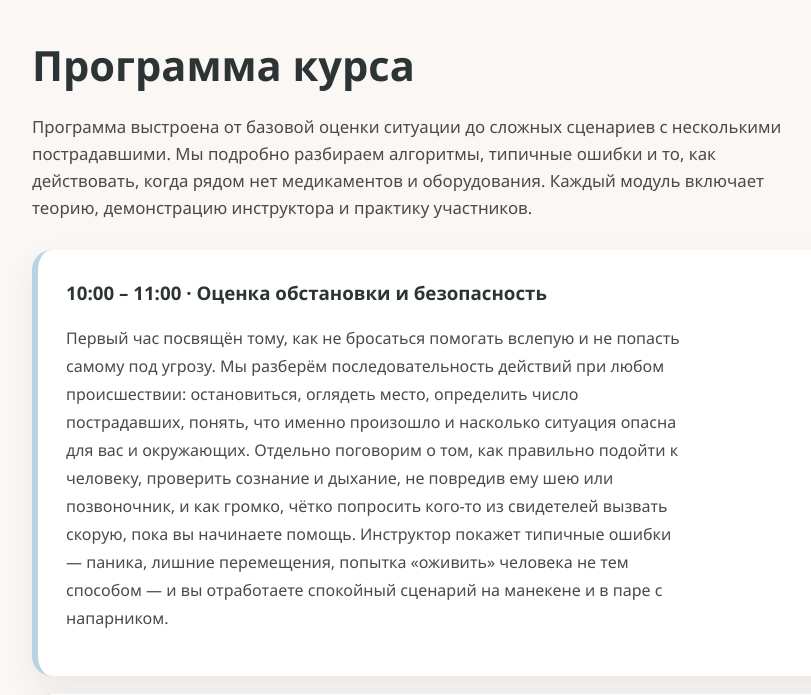
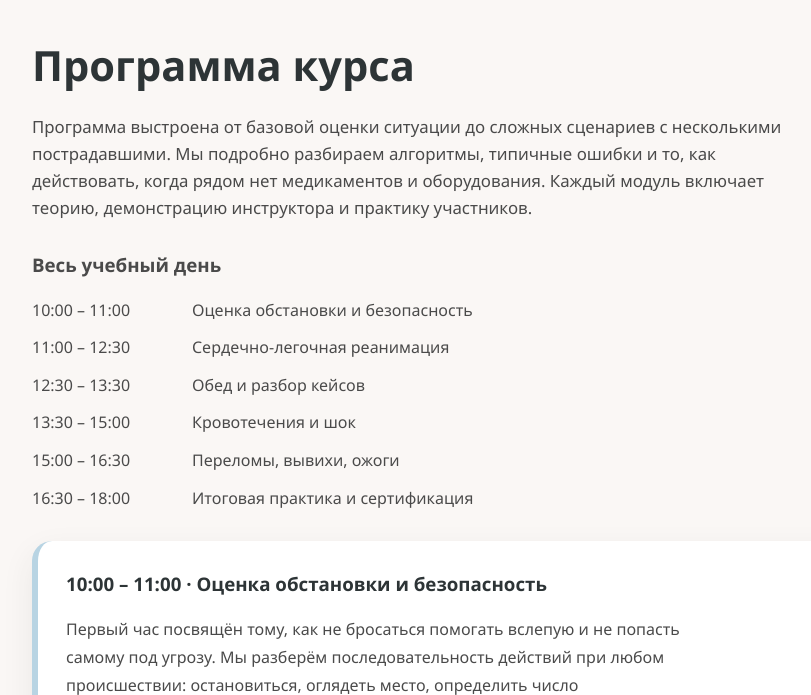
Before and after one commit to Alexxz/test-landing, a PHP site: page / in a window 1280 px wide. Shown: the part 1686-2381 px from the top of the page, without its empty margins (48-859 px from the left). Run offline with PHP 8.4, Linux system fonts and the light colour scheme; some libraries are stand-ins or nearby versions.

Commit message:
Add a compact day overview before the full course program

```diff
--- a/css/style.css
+++ b/css/style.css
@@ -496,3 +496,31 @@ img {
         max-width: none;
     }
 }
+
+/* e46: one complete-day map; all original detailed modules remain visible. */
+.day-overview {
+    margin: 0 0 24px;
+}
+.day-overview h3 {
+    margin: 0 0 12px;
+}
+.day-overview-list {
+    list-style: none;
+    padding: 0;
+    margin: 0;
+}
+.day-overview-list li {
+    display: grid;
+    grid-template-columns: 9rem minmax(0, 1fr);
+    gap: 8px 16px;
+    padding: 6px 0;
+}
+.day-overview-time {
+    white-space: nowrap;
+}
+@media (max-width: 560px) {
+    .day-overview-list li {
+        grid-template-columns: 1fr;
+        gap: 0;
+    }
+}
--- a/index.php
+++ b/index.php
@@ -280,6 +280,17 @@ if (!headers_sent()) {
                     действовать, когда рядом нет медикаментов и оборудования. Каждый модуль включает
                     теорию, демонстрацию инструктора и практику участников.
                 </p>
+                <aside class="day-overview" aria-labelledby="day-overview-title">
+                    <h3 id="day-overview-title">Весь учебный день</h3>
+                    <ul class="day-overview-list">
+                        <li><span class="day-overview-time">10:00 – 11:00</span><span>Оценка обстановки и безопасность</span></li>
+                        <li><span class="day-overview-time">11:00 – 12:30</span><span>Сердечно-легочная реанимация</span></li>
+                        <li><span class="day-overview-time">12:30 – 13:30</span><span>Обед и разбор кейсов</span></li>
+                        <li><span class="day-overview-time">13:30 – 15:00</span><span>Кровотечения и шок</span></li>
+                        <li><span class="day-overview-time">15:00 – 16:30</span><span>Переломы, вывихи, ожоги</span></li>
+                        <li><span class="day-overview-time">16:30 – 18:00</span><span>Итоговая практика и сертификация</span></li>
+                    </ul>
+                </aside>
                 <div class="program-list">
                     <article class="program-module">
                         <h3>10:00 – 11:00 · Оценка обстановки и безопасность</h3>
@@ -458,16 +469,19 @@ if (!headers_sent()) {
                     <article class="instructor-card">
                         <div class="instructor-photo">АК</div>
                         <h3>Алексей Кравцов</h3>
-                        <p class="instructor-title">Врач скорой медицинской помощи</p>
+                        <p class="instructor-title">Врач скорой медицинской помощи, стаж 14 лет</p>
                         <ul class="credentials">
+                            <li>Более 8 000 выездов бригады скорой помощи</li>
+                            <li>Сертификат European Resuscitation Council BLS</li>
                             <li>Автор программы «Первая помощь дома и на работе»</li>
                         </ul>
                     </article>
                     <article class="instructor-card">
                         <div class="instructor-photo">МС</div>
                         <h3>Марина Соколова</h3>
-                        <p class="instructor-title">Инструктор РКК, фельдшер</p>
+                        <p class="instructor-title">Инструктор РКК, фельдшер, стаж 11 лет</p>
                         <ul class="credentials">
+                            <li>Обучила более 1 200 слушателей базовой первой помощи</li>
                             <li>Член региональной команды инструкторов РКК</li>
                             <li>Специализация: помощь детям и подросткам</li>
                         </ul>
@@ -477,6 +491,7 @@ if (!headers_sent()) {
                         <h3>Дмитрий Новиков</h3>
                         <p class="instructor-title">Парамедик, наставник учебного центра</p>
                         <ul class="credentials">
+                            <li>Сертификат ERC First Aid Provider</li>
                             <li>Опыт работы в корпоративных программах безопасности</li>
                             <li>Ведёт практические блоки по кровотечениям и травмам</li>
                         </ul>
--- a/js/main.js
+++ b/js/main.js
@@ -1,5 +1,5 @@
 document.addEventListener('DOMContentLoaded', () => {
-    const variant = 'e45_instructor_specificity';
+    const variant = 'e46_day_overview';
     const pendingEvents = [];
     let exposed = false;
     const track = (name, properties = {}) => {
```
